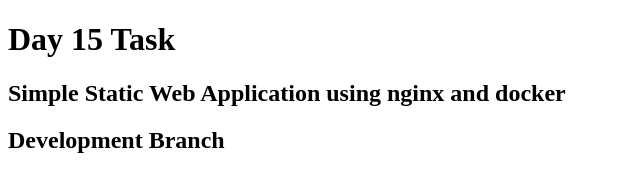
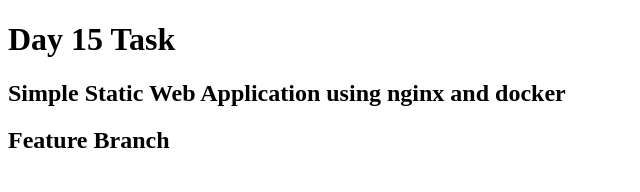
Before and after one commit to harshap0202/sample-web-project, a plain HTML site: page index.html in a window 1280 px wide. Shown: the whole page, without its empty margins (0-640 px from the left). Drawn offline with Linux system fonts and the light colour scheme.

Commit message:
Feature Testing

```diff
--- a/index.html
+++ b/index.html
@@ -6,6 +6,6 @@
   <body>
     <h1>Day 15 Task</h1>
     <h2>Simple Static Web Application using nginx and docker</h2>
-    <h2>Development Branch</h2>
+    <h2>Feature Branch</h2>
   </body>
 </html>
```
Also changed, not shown: 1 other file.
